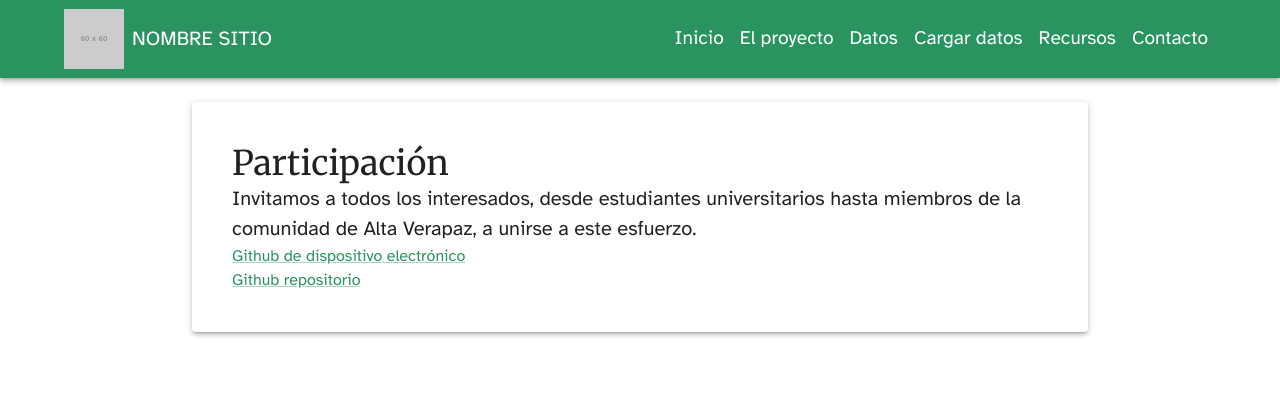
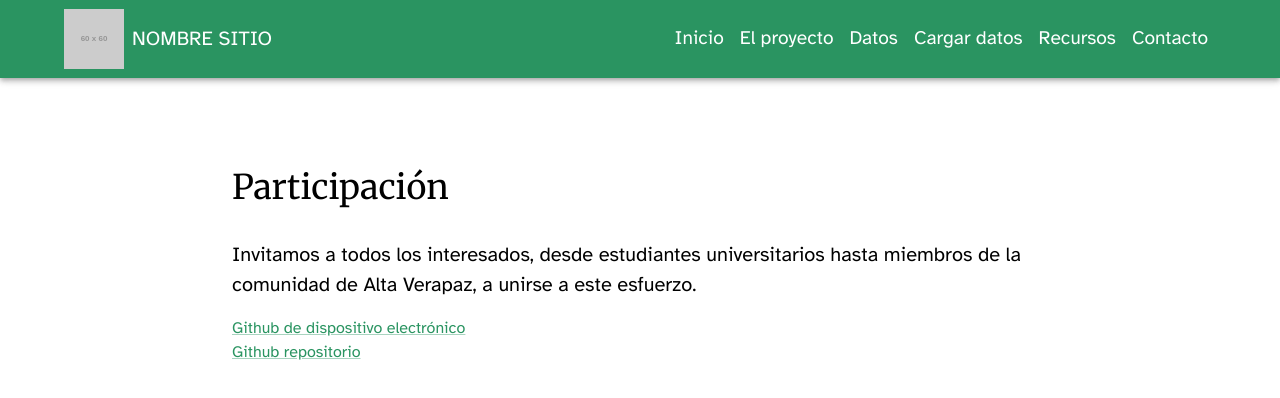
Before and after one commit to javiscript13/lakessensor, a React (Create React App) app in the folder frontend/: page /ressources in a window 1280 px wide. Shown: the top 398 px of the page. Built offline with nearby package versions, Linux system fonts and the light colour scheme.

Commit message:
mas arreglos esteticos

```diff
--- a/frontend/src/pages/Contact.js
+++ b/frontend/src/pages/Contact.js
@@ -1,24 +1,21 @@
 import React from 'react';
-import { Paper, Typography } from '@mui/material';
+import { Box, Typography } from '@mui/material';
 import { contentWidthSx } from '../styles/pageLayout';
 
-const mainParagraph = {
+const sectionSpacing = {
   ...contentWidthSx,
-  my: { xs: 1, sm: 2, md: 3 },
+  mt: { xs: 3, sm: 4, md: 6 },
+  mb: { xs: 3, sm: 4, md: 6 },
   p: { xs: 2, sm: 3, md: 5 },
 };
 
 const Contact = () => {
     return (
         <div>
-        <Paper
-          elevation={3}
-          sx={mainParagraph}
-        >
-          <Typography variant="h4">Contacto</Typography>
+        <Box sx={sectionSpacing}>
+          <Typography variant="h4" sx={{ mb: 4 }}>Contacto</Typography>
           <Typography variant="body1">Para más información sobre cómo participar o aprender más sobre el proyecto, por favor contacte a la coordinación del proyecto a través de ducuchu@gmail.com</Typography>
-
-        </Paper>
+        </Box>
 
       </div>
     );
--- a/frontend/src/pages/Ressources.js
+++ b/frontend/src/pages/Ressources.js
@@ -1,26 +1,24 @@
 import React from 'react';
-import { Paper, Typography, Link } from '@mui/material';
+import { Box, Typography, Link } from '@mui/material';
 import { contentWidthSx } from '../styles/pageLayout';
 
-const mainParagraph = {
+const sectionSpacing = {
   ...contentWidthSx,
-  my: { xs: 1, sm: 2, md: 3 },
+  mt: { xs: 3, sm: 4, md: 6 },
+  mb: { xs: 3, sm: 4, md: 6 },
   p: { xs: 2, sm: 3, md: 5 },
 };
 
 const Ressources = () => {
     return (
       <div>
-        <Paper
-          elevation={3}
-          sx={mainParagraph}
-        >
-          <Typography variant="h4">Participación</Typography>
-          <Typography variant="body1">Invitamos a todos los interesados, desde estudiantes universitarios hasta miembros de la comunidad de Alta Verapaz, a unirse a este esfuerzo.</Typography>
+        <Box sx={sectionSpacing}>
+          <Typography variant="h4" sx={{ mb: 4 }}>Participación</Typography>
+          <Typography variant="body1" sx={{ mb: 2 }}>Invitamos a todos los interesados, desde estudiantes universitarios hasta miembros de la comunidad de Alta Verapaz, a unirse a este esfuerzo.</Typography>
           <Link target="_blank" href="https://github.com/yeffrimic/water-Quality-Station">Github de dispositivo electrónico</Link>
           <br/>
           <Link target="_blank" href="https://github.com/javiscript13/lakessensor">Github repositorio</Link>
-        </Paper>
+        </Box>
       </div>
     );
 }
```
